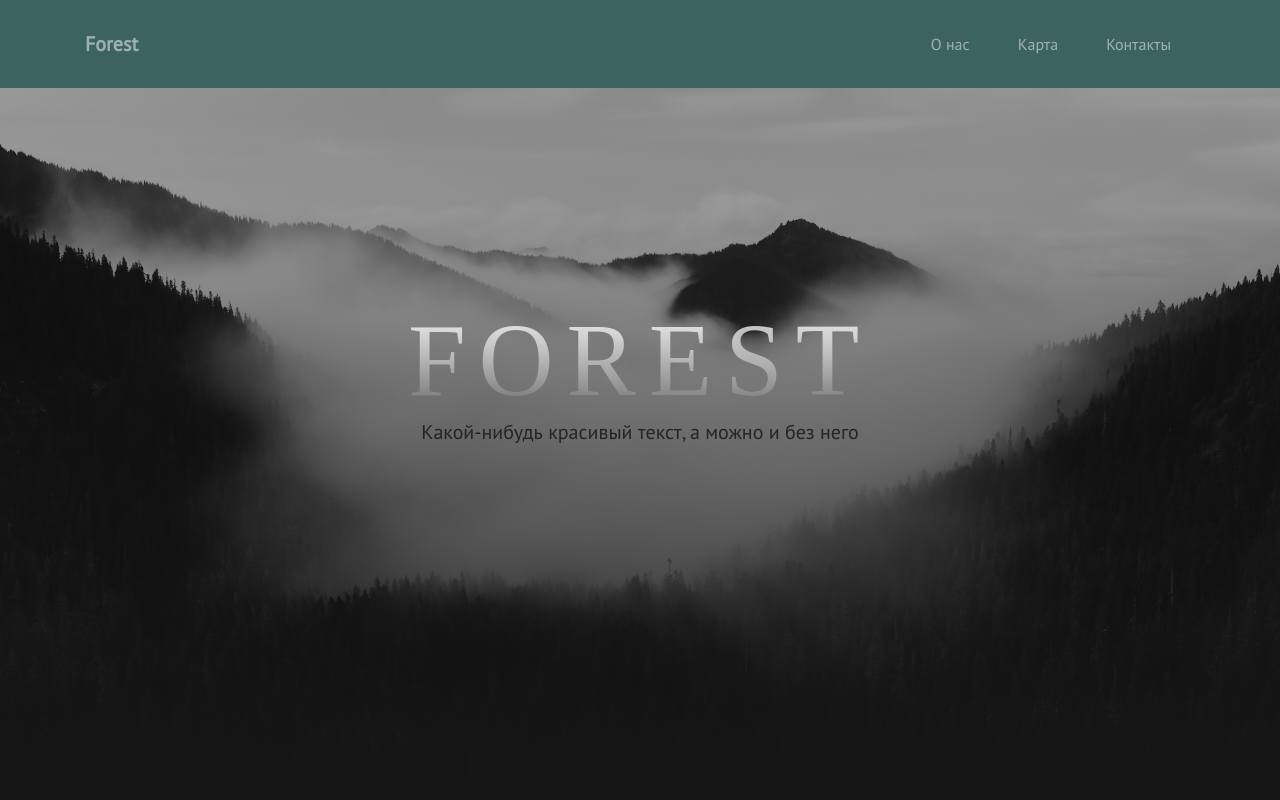
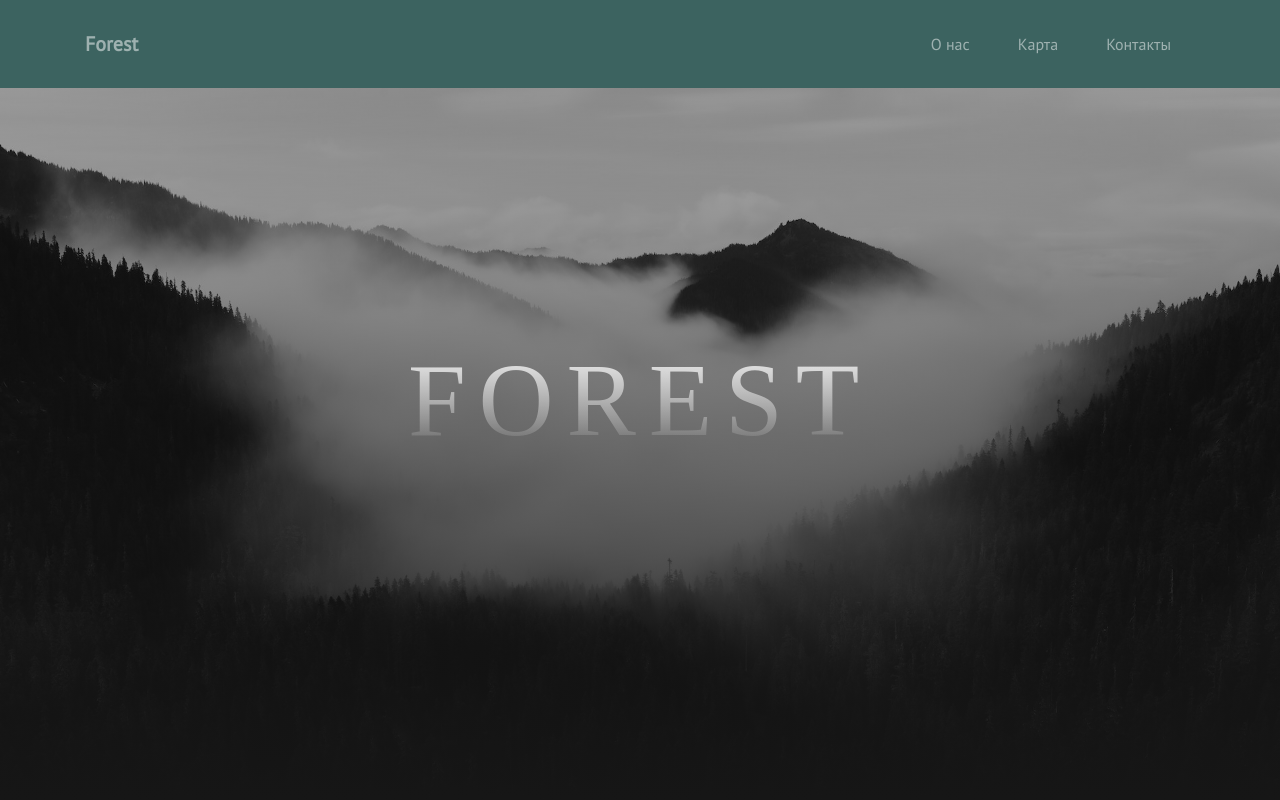
Before and after one commit to mayorovmp/forest, a plain HTML site: page index.html in a window 1280 px wide. Shown: the top 800 px of the page. Drawn offline with nearby package versions, Linux system fonts and the light colour scheme.

Commit message:
remove text

```diff
--- a/index.html
+++ b/index.html
@@ -59,7 +59,7 @@
     <div class="container d-flex h-100 align-items-center">
       <div class="mx-auto text-center">
         <h1 class="mx-auto my-0 text-uppercase">Forest</h1>
-        <h2 class="text-white-50 mx-auto mt-2 mb-5">Какой-нибудь красивый текст, а можно и без него</h2>
+        <!-- <h2 class="text-white-50 mx-auto mt-2 mb-5">Какой-нибудь красивый текст, а можно и без него</h2> -->
         <!-- <a href="#about" class="btn btn-primary js-scroll-trigger">Get Started</a> -->
       </div>
     </div>
```
